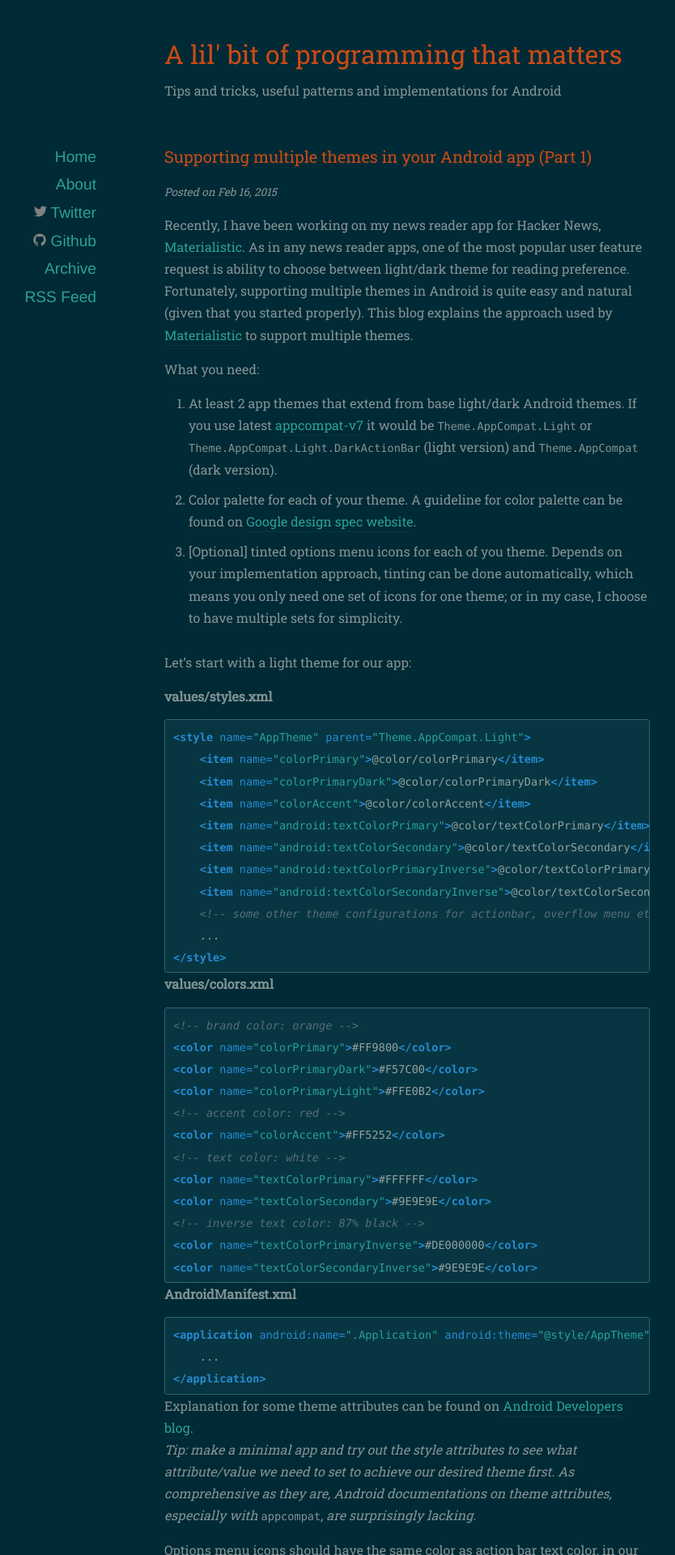
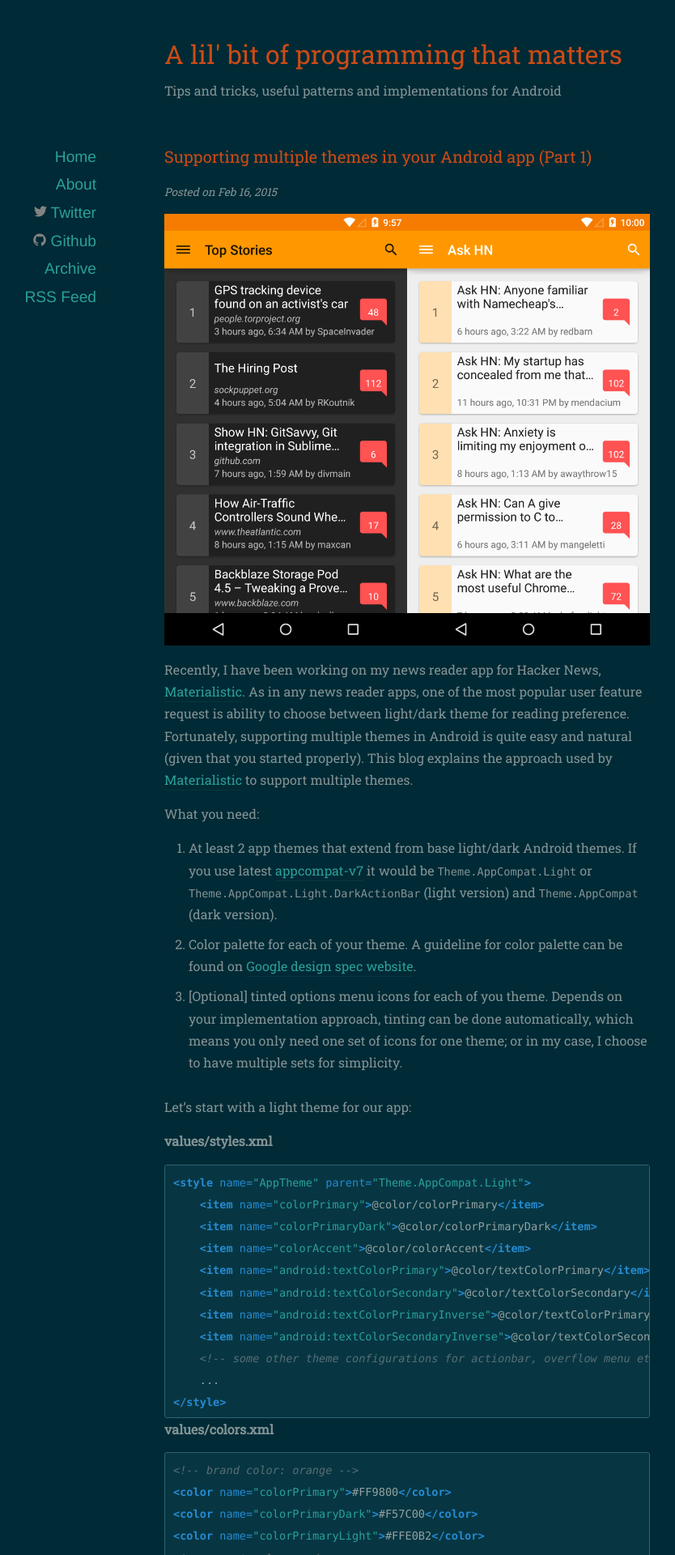
Before and after one commit to hidroh/hidroh.github.io, a Jekyll site: the page built from _posts/2015-02-16-support-multiple-themes-android-app.markdown, in a window 1280 px wide. Shown: the top 1920 px of the page at 81% size, without its empty margins (137-971 px from the left). Built offline with Jekyll 4.4.1, drawn with Linux system fonts in a browser that asks for light colours; nearby versions of some CDN libraries; some web fonts are replaced; comment, search, counter and statistics services are not loaded.

```diff
--- a/_config.yml
+++ b/_config.yml
@@ -1,6 +1,8 @@
 name: A lil' bit of programming that matters
 url: http://hidroh.github.io
 description: Tips and tricks, useful patterns and implementations for Android
+author: Ha Duy Trung
+keywords: Android, Technical blog, Java, hidroh, Materialistic, Ha Duy Trung
 
 permalink: /:year/:month/:day/:title/
 paginate: 2
--- a/_layouts/default.html
+++ b/_layouts/default.html
@@ -5,6 +5,9 @@
   <meta charset="UTF-8">
   <title>{{ page.title }}</title>
   <meta name="viewport" content="width=device-width">
+  <meta name="description" content="{{ site.description }}" />
+  <meta name="author" content="{{ site.author }}" />
+  <meta name="keywords" content="{{ site.keywords }}" />
 
   <!--[if lt IE 9]>
     <script src="http://html5shiv.googlecode.com/svn/trunk/html5.js"></script>
--- a/_posts/2015-02-16-support-multiple-themes-android-app.markdown
+++ b/_posts/2015-02-16-support-multiple-themes-android-app.markdown
@@ -4,6 +4,9 @@ title:  "Supporting multiple themes in your Android app (Part 1)"
 date:   2015-02-16 8:20:34
 categories: android resources theme styleable
 ---
+
+<img src="/assets/img/multiple-theme-dark.png" width="300px" />{: style="float:left"}
+<img src="/assets/img/multiple-theme-light.png" width="300px" />{: style="float:right"}
 
 Recently, I have been working on my news reader app for Hacker News, [Materialistic](https://play.google.com/store/apps/details?id=io.github.hidroh.materialistic). As in any news reader apps, one of the most popular user feature request is ability to choose between light/dark theme for reading preference. Fortunately, supporting multiple themes in Android is quite easy and natural (given that you started properly). This blog explains the approach used by [Materialistic](https://play.google.com/store/apps/details?id=io.github.hidroh.materialistic) to support multiple themes.
 
--- a/_posts/2015-02-25-support-multiple-themes-android-app-part-2.markdown
+++ b/_posts/2015-02-25-support-multiple-themes-android-app-part-2.markdown
@@ -140,3 +140,6 @@ public class SettingsFragment extends PreferenceFragment {
 {% endhighlight %}
 
 So that's it. Now we have an app with two polished themes for even the most picky users! Head over to [hidroh/materialistic](https://github.com/hidroh/materialistic) GitHub repository to checkout complete implementation!
+
+<img src="/assets/img/multiple-theme-dark.png" width="300px" />{: style="float:left"}
+<img src="/assets/img/multiple-theme-light.png" width="300px" />{: style="float:right"}
```
Also changed, not shown: assets/img/multiple-theme-dark.png (added), assets/img/multiple-theme-light.png (added).
